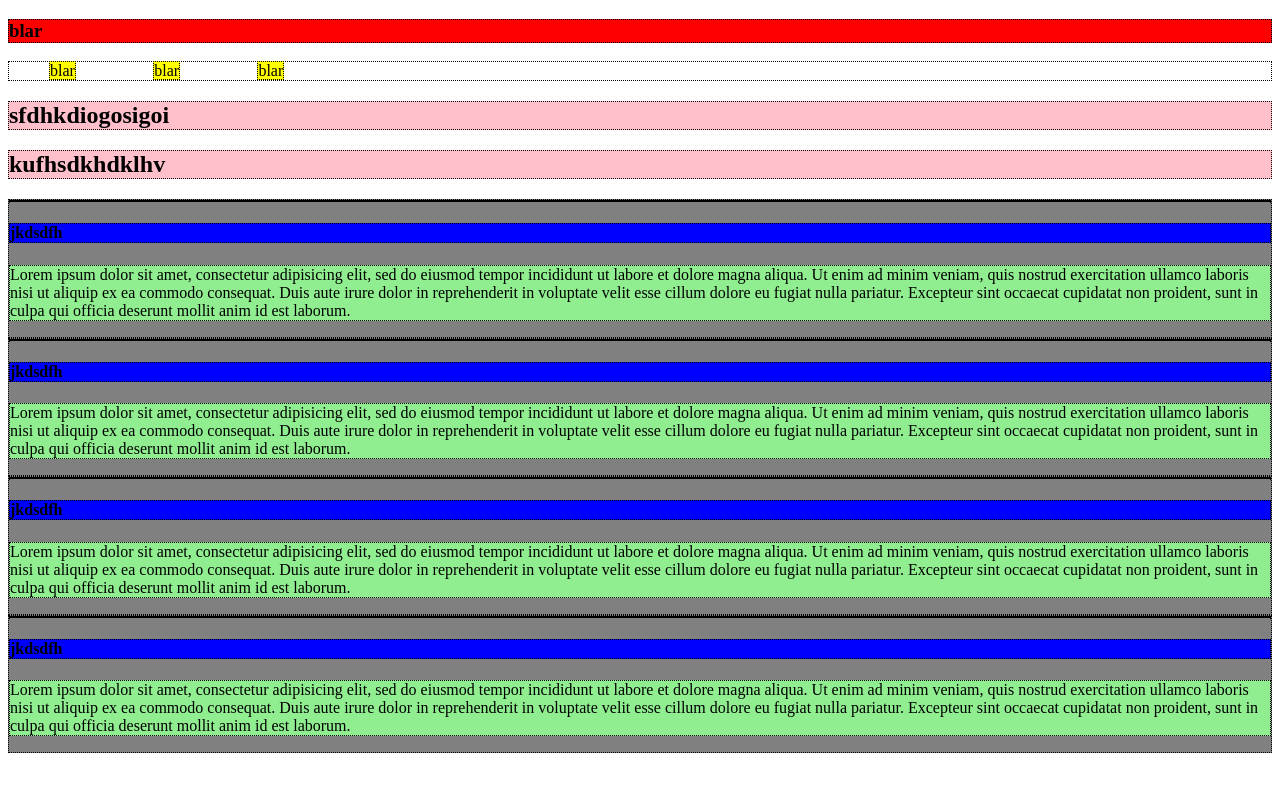
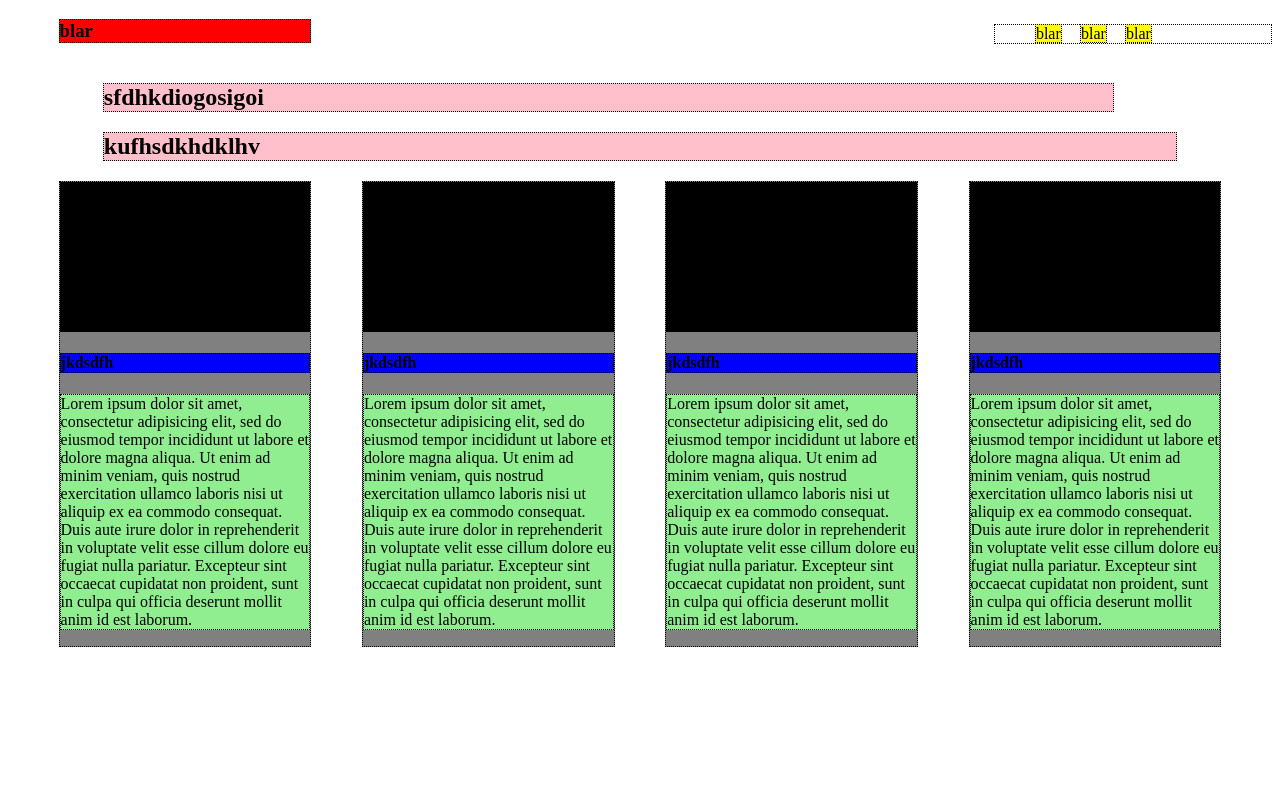
Before and after one commit to calvincushman/featured-items-responsive, a plain HTML site: page index.html in a window 1280 px wide. Drawn offline with Linux system fonts and the light colour scheme.

Commit message:
finish first two media queries and begin third for large screen size

```diff
--- a/css/styles.css
+++ b/css/styles.css
@@ -36,6 +36,47 @@ h4 {
 p {
   background-color: lightgreen;
 }
+@media screen and (min-width:801px) {
+
+  .content {
+    width: 20%;
+    float: left;
+    margin-left: 4%;
+  }
+
+  .image {
+    width: 100%;
+    height: 150px;
+  }
+
+  #header-1 {
+    width: 80%;
+    margin-left: 7.5%;
+    margin-top: 40px;
+  }
+
+  #header-2 {
+    width: 85%;
+    margin-left: auto;
+    margin-right: auto;
+  }
+
+  h3 {
+    width: 20%;
+    margin-left: 4%;
+  }
+
+  ul {
+    width: 22%;
+    float: right;
+    margin-top: -37px;
+  }
+}
+
+
+
+
+
 
 @media screen and (max-width:800px) and (min-width:401px) {
 
@@ -71,6 +112,7 @@ p {
   .image {
     width: 100%;
     height: 350px;
+    min-height: 100px;
   }
 
   h4 {
```
